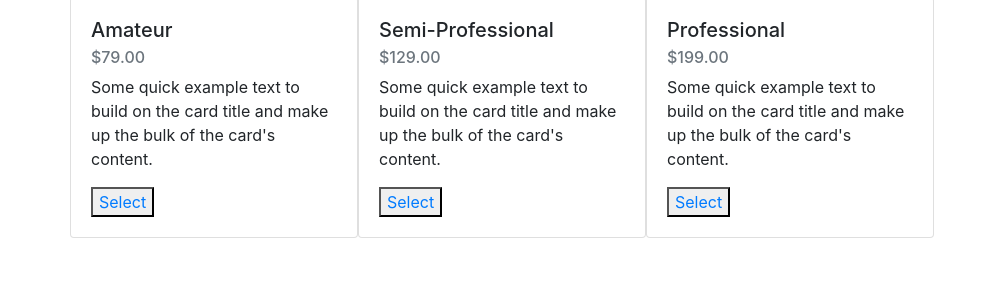
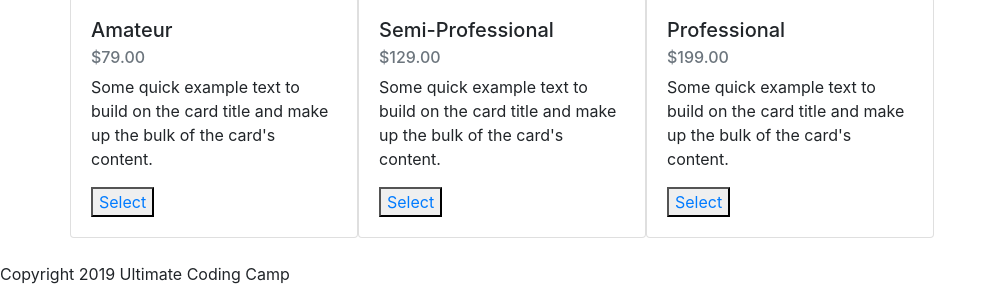
Before and after one commit to tjdolphin23/productLanding, a plain HTML site: page index.html in a window 1280 px wide. Shown: the part 820-1122 px from the top of the page, without its empty margins (0-997 px from the left). Before the commit the page ends 1082 px from the top, so only its background shows below. Drawn offline with nearby package versions, Linux system fonts and the light colour scheme.

Commit message:
create footer

```diff
--- a/index.html
+++ b/index.html
@@ -120,8 +120,10 @@
 	</div>
 
 <br>
-
-
+	<!-- Footer -->
+	<footer>
+		<p>Copyright 2019 Ultimate Coding Camp</p>
+	</footer>
 
 
 </body>
```
